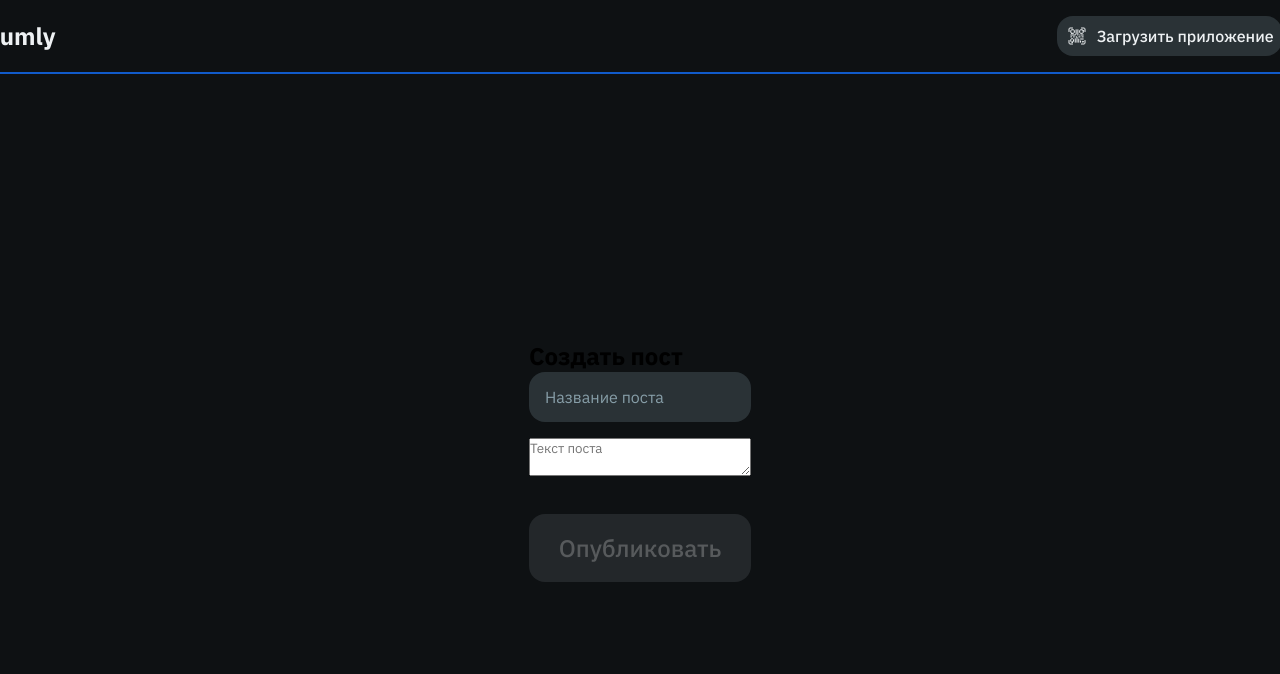
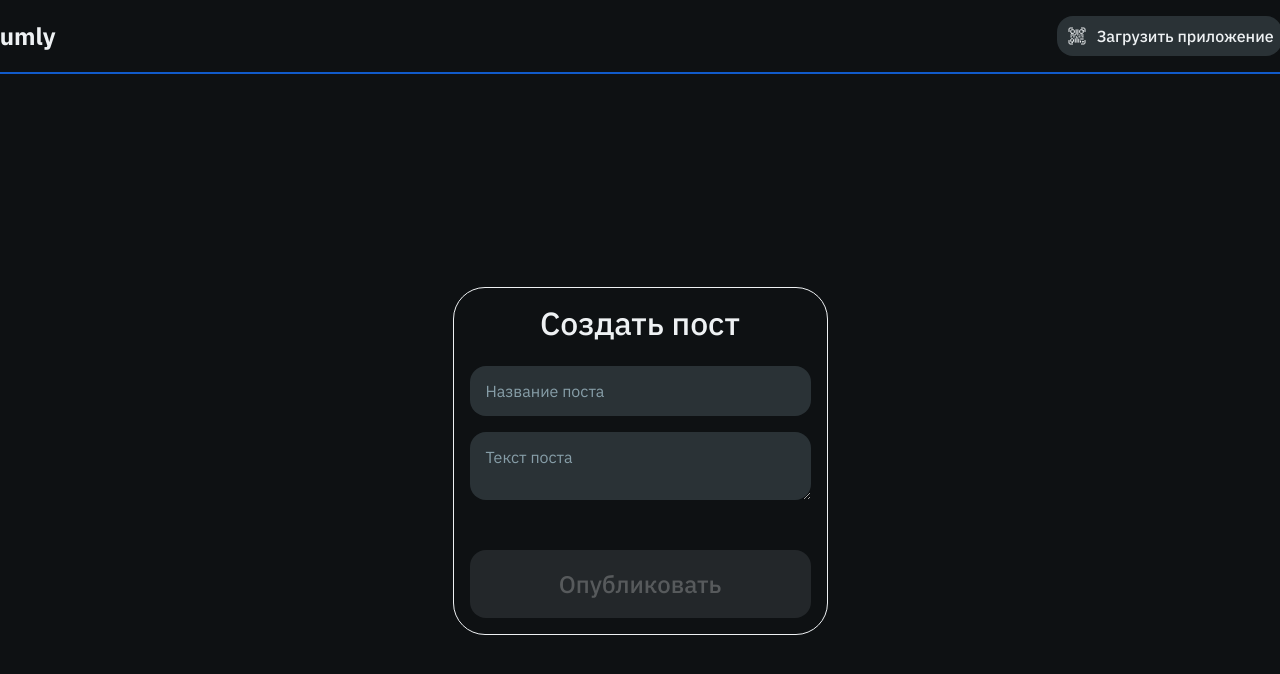
Before and after one commit to bakko7821/forumly, a React app in the folder client/: page /createPost in a window 1280 px wide. Shown: the top 674 px of the page. Built offline with nearby package versions, Linux system fonts and the light colour scheme; the HTML template or start-up script is replaced by a standard one.

Commit message:
commit 2.2.1
designed createPost page

```diff
--- a/client/src/pages/CreatePost.jsx
+++ b/client/src/pages/CreatePost.jsx
@@ -26,8 +26,8 @@ function CreatePost() {
   };
 
   return (
-    <div className="createPostPage">
-      <h2>Создать пост</h2>
+    <div className="createPostPage flex-center flex-column">
+      <p>Создать пост</p>
       <form onSubmit={handleSubmit} className="flex-column">
         <input
           type="text"
--- a/client/src/pages/Home.jsx
+++ b/client/src/pages/Home.jsx
@@ -35,7 +35,7 @@ function Home() {
 
       </div>
       <div className="infoBox">
-        <div className="postsList flex-center flex-column">
+        <div className="postsList flex-column">
           {posts.map((post) => (
             <div key={post._id} className="postCard flex-column">
               <div className="postHeadingInfo flex-between">
--- a/client/src/styles/CreatePost.css
+++ b/client/src/styles/CreatePost.css
@@ -0,0 +1,35 @@
+.createPostPage {
+    width: 375px;
+    border-radius: 32px;
+    padding: 16px;
+    border: 1px #EEF1F3 solid;
+    gap: 24px;
+}
+
+.createPostPage p {
+    color: #EEF1F3;
+    font-size: 2rem;
+    line-height: 1.2;
+    font-weight: 500;
+}
+
+.createPostPage form {
+    gap: 16px;
+}
+
+.createPostPage form textarea {
+    width: 100%;
+    max-width: 100%;
+    background-color: #2A3236;
+    outline: none;
+    border: none;
+    padding: 16px;
+    border-radius: 16px;
+    color: #879EA8;
+    font-size: 1rem;
+    line-height: 1.125;
+}
+
+.createPostPage form textarea::placeholder {
+    color: #879EA8;
+}
--- a/client/src/styles/Home.css
+++ b/client/src/styles/Home.css
@@ -25,6 +25,7 @@
     overflow-y: auto;
     display: flex;
     flex-direction: column;
+    align-items: start;
     gap: 16px;
     padding: 16px;
 }
```
